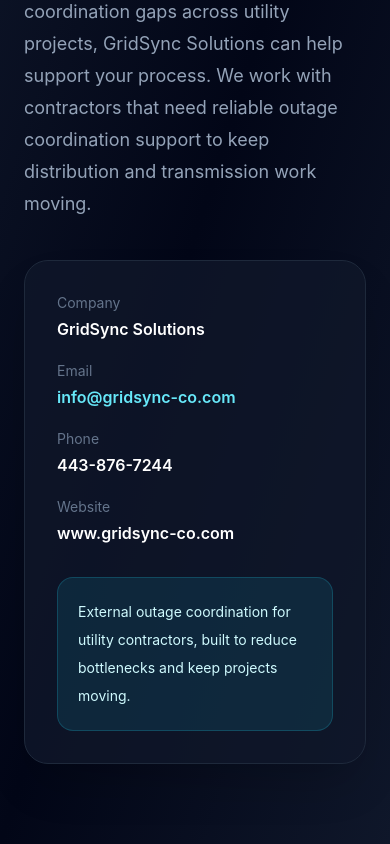
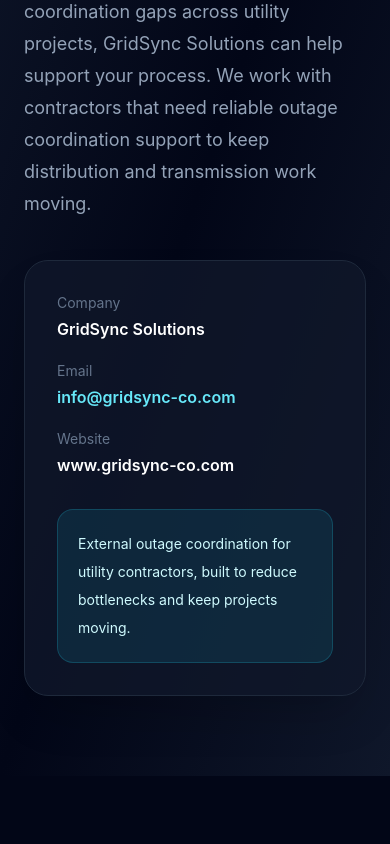
Before and after one commit to jlknight20/gridsync-website, a React (Vite) app: page / in a window 390 px wide. Shown: the part 6055-6899 px from the top of the page. After the commit the page ends 6831 px from the top, so only its background shows below. Built offline with nearby package versions, Linux system fonts and the light colour scheme.

Commit message:
removed phone number

```diff
--- a/src/App.jsx
+++ b/src/App.jsx
@@ -208,10 +208,6 @@
                   </a>
                 </div>
                 <div>
-                  <div className="text-slate-500">Phone</div>
-                  <div className="mt-1 text-base font-semibold text-white">443-876-7244</div>
-                </div>
-                <div>
                   <div className="text-slate-500">Website</div>
                   <div className="mt-1 text-base font-semibold text-white">www.gridsync-co.com</div>
                 </div>
```
